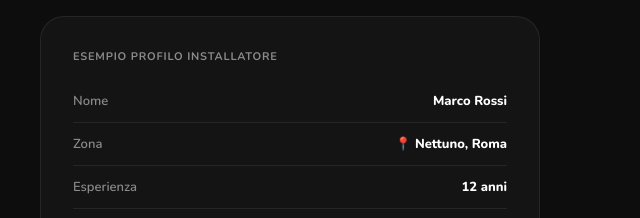
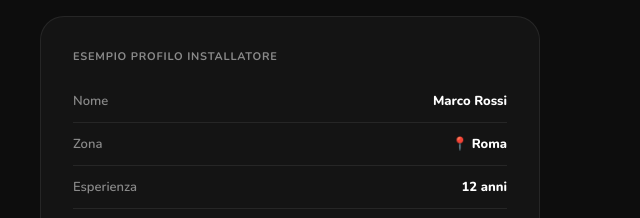
Before and after one commit to tapfra/tap-sito, a plain HTML site: page index.html in a window 1280 px wide. Shown: the part 2694-2912 px from the top of the page, 640-1280 px from the left. Drawn offline with nearby package versions, Linux system fonts and the light colour scheme.

Commit message:
Add files via upload

```diff
--- a/index.html
+++ b/index.html
@@ -514,7 +514,7 @@ footer{
       </div>
       <div class="inst-row">
         <span class="inst-label">Zona</span>
-        <span class="inst-val">📍 Nettuno, Roma</span>
+        <span class="inst-val">📍 Roma</span>
       </div>
       <div class="inst-row">
         <span class="inst-label">Esperienza</span>
```
